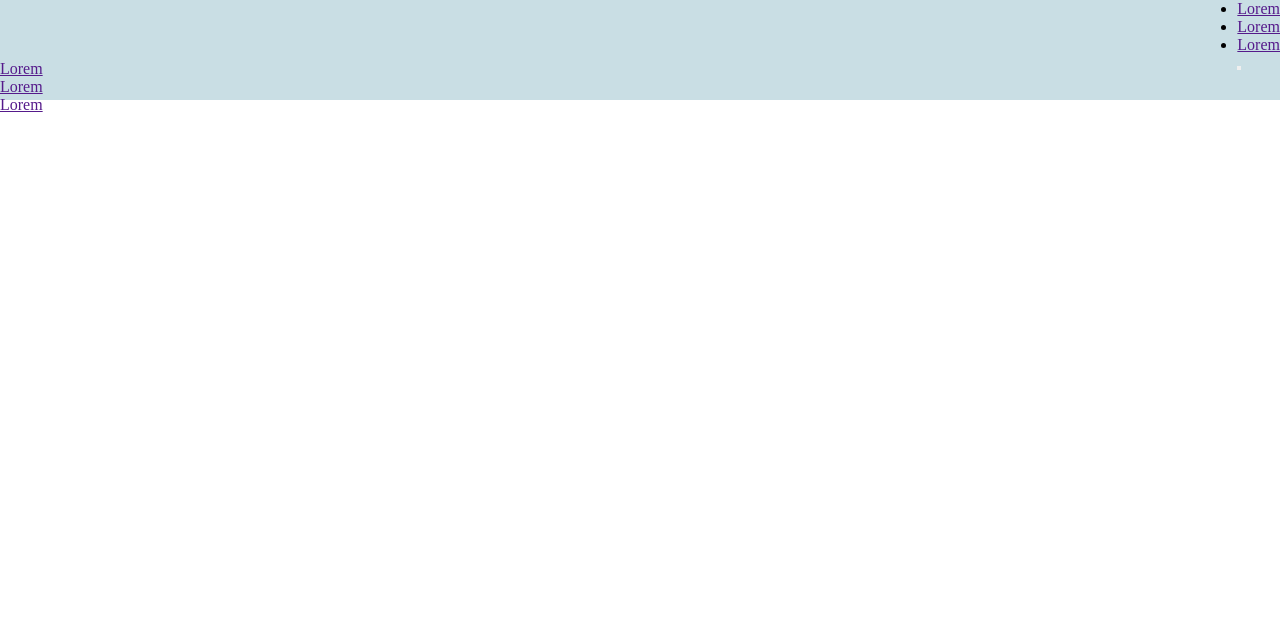
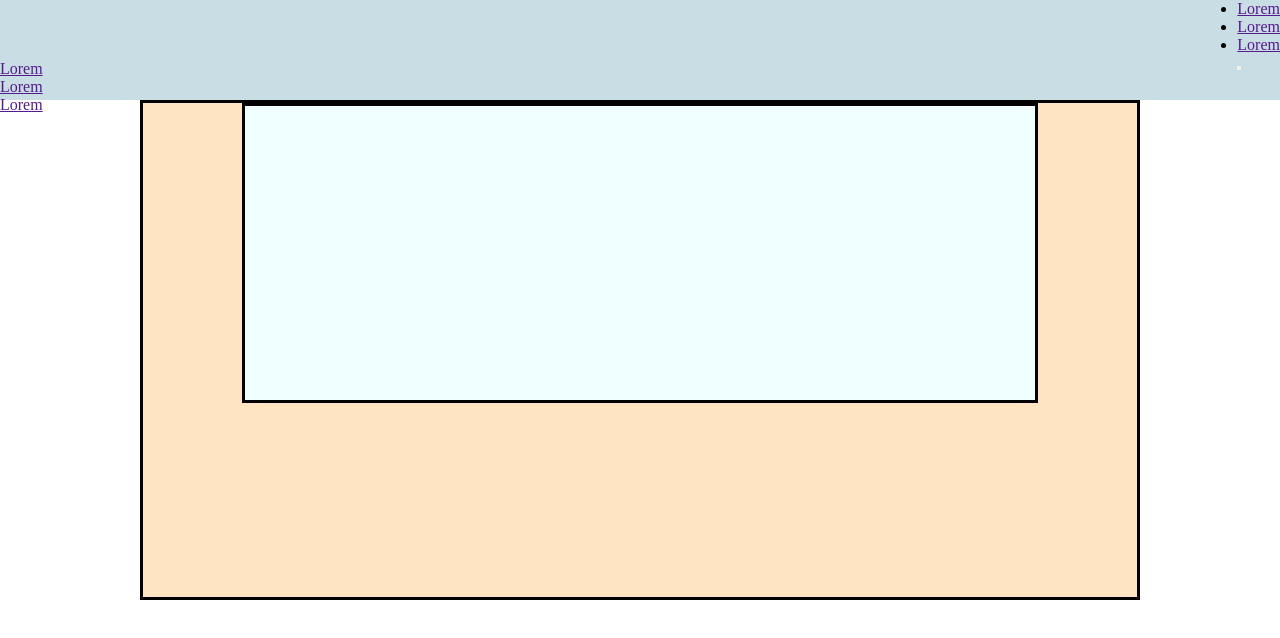
Before and after one commit to SwitchTia/htmlcss-dropbox, a plain HTML site: page index.html in a window 1280 px wide. Drawn offline with Linux system fonts and the light colour scheme.

Commit message:
Feat: layout hero (wip) big-container, small-container

```diff
--- a/css/style.css
+++ b/css/style.css
@@ -20,10 +20,27 @@ COMMON & LAYOUTS
     height: 100px;
 }
 
-.container{
+.big-container{
+    width: 100%;
+    max-width: 1000px;
+    margin: 0 auto;
+
+    /* debug */
+    height: 500px;
+    border: solid 3px;
+    background-color: bisque;
+}
+.small-container{
     width: 80%;
     max-width: 1000px;
     margin: 0 auto;
+    display: flex;
+    justify-content: center;
+
+    /* debug */
+    height: 300px;
+    border: solid 3px;
+    background-color: azure;
 }
 /*
 *******************************
--- a/index.html
+++ b/index.html
@@ -52,6 +52,12 @@
     </header>
 
     <main>
+        <!-- HERO SECTION -->
+        <section class="big-container">
+            <div class="small-container">
+
+            </div>
+        </section>
 
     </main>
 
```
